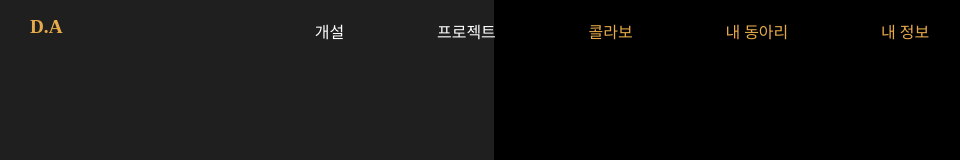
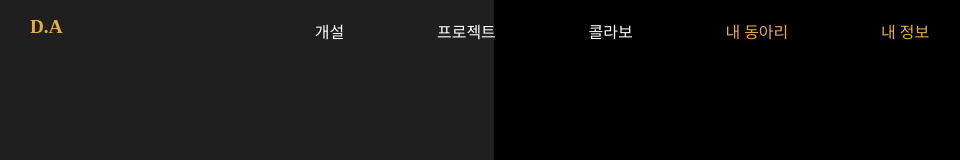
Before and after one commit to dong-area/DongArea-Frontend, a React (Create React App) app: page / in a window 1280 px wide. Shown: the top 160 px of the page, without its empty margins (18-978 px from the left). Built offline with nearby package versions, Linux system fonts and the light colour scheme; a web font is replaced by a local one.

Commit message:
FIX :: Header color

```diff
--- a/src/components/Header.jsx
+++ b/src/components/Header.jsx
@@ -8,7 +8,7 @@ const Header = () => {
       <S.TitleNav>
         <S.ContentTitleSpan color={`#fff`}>개설</S.ContentTitleSpan>
         <S.ContentTitleSpan color={`#fff`}>프로젝트</S.ContentTitleSpan>
-        <S.ContentTitleSpan color={`#e7aa4a`}>콜라보</S.ContentTitleSpan>
+        <S.ContentTitleSpan color={`#fff`}>콜라보</S.ContentTitleSpan>
         <S.ContentTitleSpan color={`#e7aa4a`}>내 동아리</S.ContentTitleSpan>
         <S.ContentTitleSpan color={`#e7aa4a`}>내 정보</S.ContentTitleSpan>
       </S.TitleNav>
```
